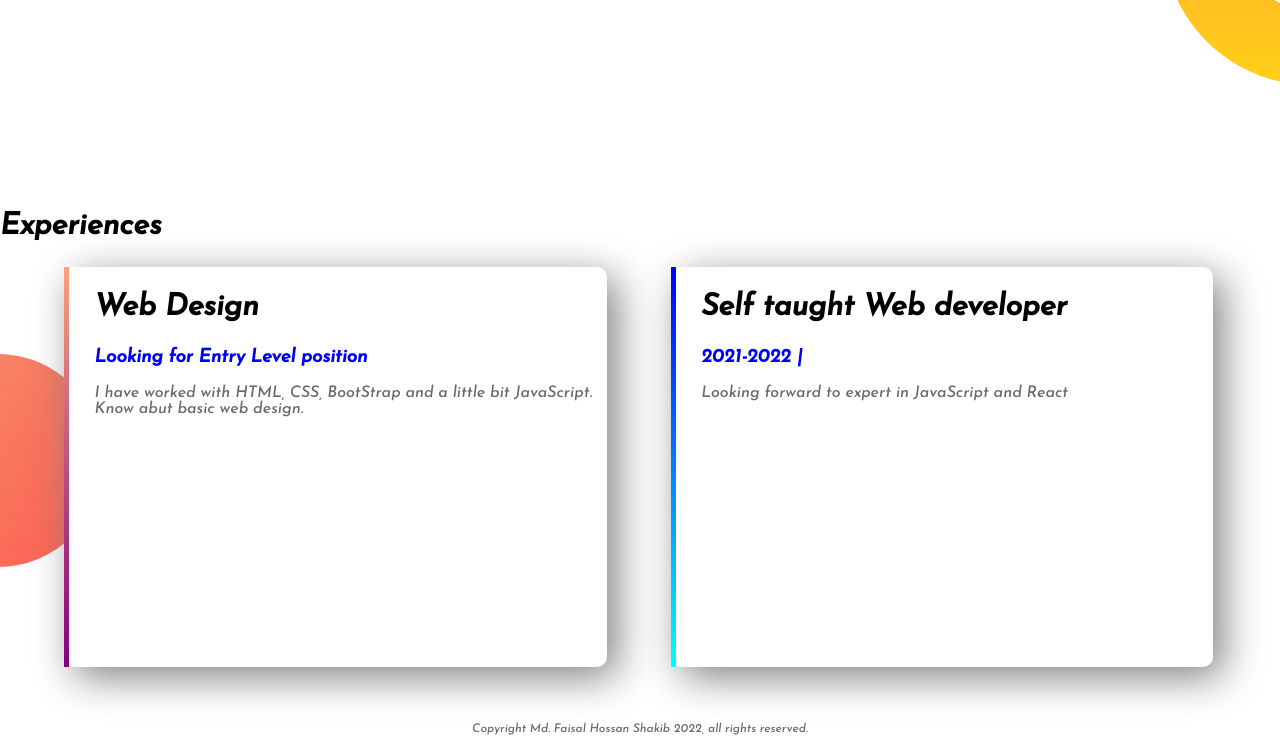
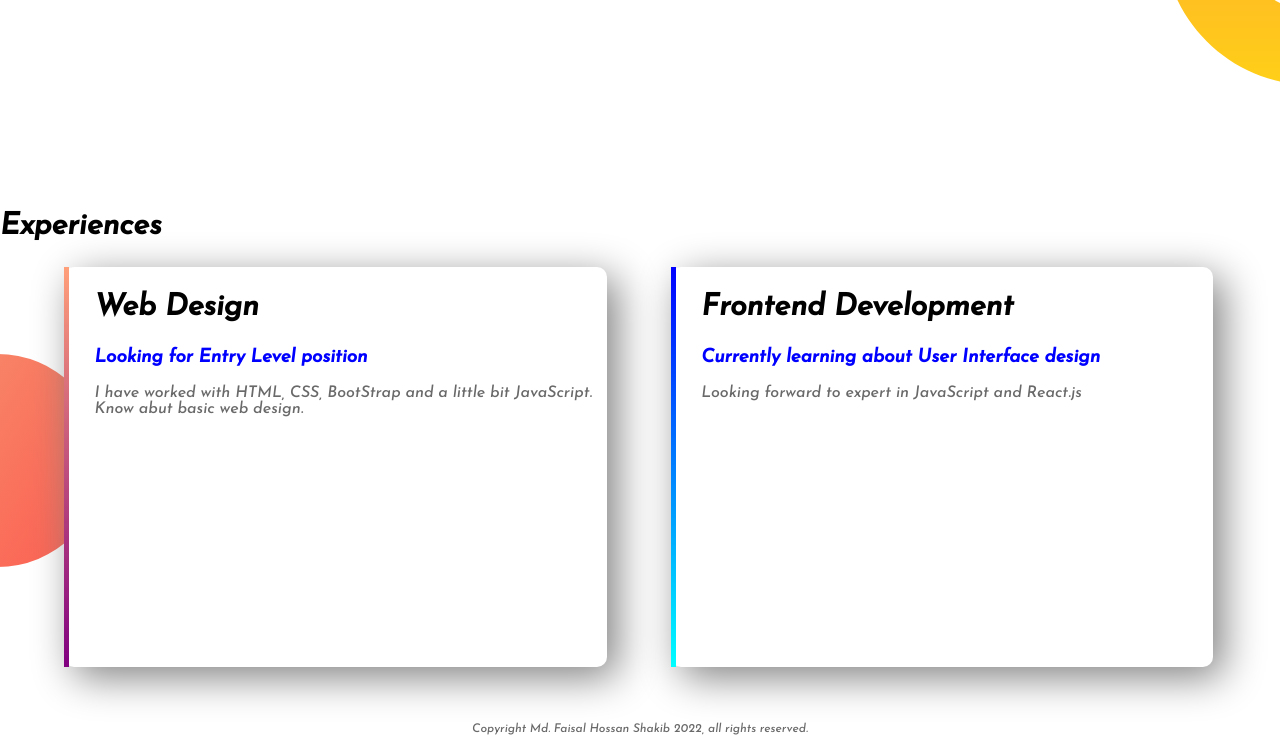
Before and after one commit to FaisalShakib/Portfolio, a plain HTML site: page index.html in a window 1280 px wide. Shown: the part 814-1561 px from the top of the page. Drawn offline with Linux system fonts and the light colour scheme.

Commit message:
Edit done

```diff
--- a/index.html
+++ b/index.html
@@ -39,9 +39,9 @@
              <p> I have worked with HTML, CSS, BootStrap and a little bit JavaScript. Know abut basic web design.</p>
          </div>
          <div id="self" class="half-width single-experience">
-             <h2>Self taught Web developer</h2>
-             <h3 class="blue_highlight">2021-2022 |</h3>
-             <p>Looking forward to expert in JavaScript and React</p>
+             <h2>Frontend Development</h2>
+             <h3 class="blue_highlight">Currently learning about User Interface design</h3>
+             <p>Looking forward to expert in JavaScript and React.js</p>
          </div>
      </section>
      <footer>
```
